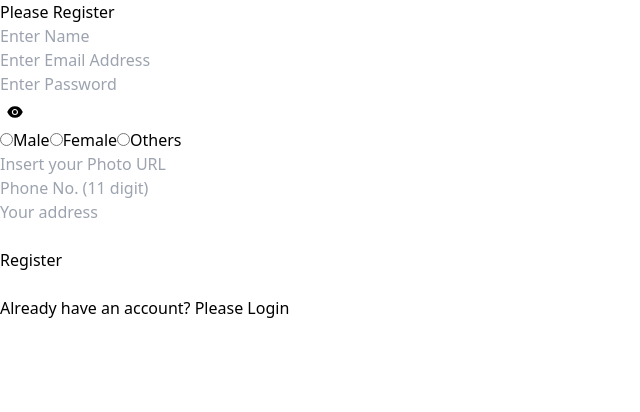
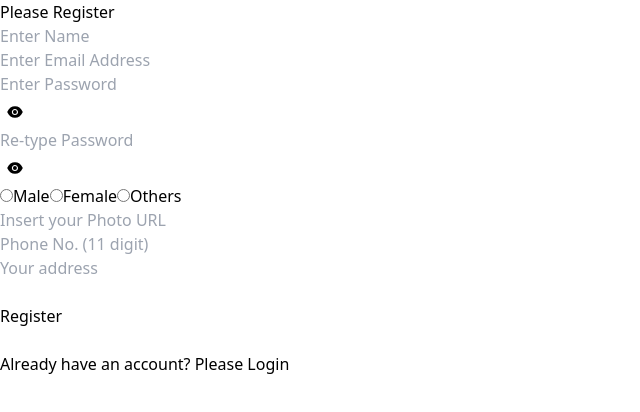
Before and after one commit to NushratNowrin/craftopia-client-side, a React (Vite) app: page /register in a window 1280 px wide. Shown: the top 412 px of the page, without its empty margins (0-640 px from the left). Built offline with nearby package versions, Linux system fonts and the light colour scheme; no server answers.

Commit message:
register page done

```diff
--- a/package.json
+++ b/package.json
@@ -10,6 +10,7 @@
     "preview": "vite preview"
   },
   "dependencies": {
+    "@hookform/resolvers": "^3.1.1",
     "firebase": "^9.22.2",
     "localforage": "^1.10.0",
     "match-sorter": "^6.3.1",
@@ -19,7 +20,8 @@
     "react-hook-form": "^7.44.3",
     "react-icons": "^4.9.0",
     "react-router-dom": "^6.13.0",
-    "sort-by": "^0.0.2"
+    "sort-by": "^0.0.2",
+    "yup": "^1.2.0"
   },
   "devDependencies": {
     "@types/react": "^18.0.37",
--- a/src/Pages/Registration/Register.jsx
+++ b/src/Pages/Registration/Register.jsx
@@ -5,12 +5,20 @@ import { useContext } from "react";
 import "../Login/Login.css";
 import { AuthContext } from "../../Providers/AuthProvider";
 import useTitle from "../../hooks/useTitle";
+import { useForm } from "react-hook-form"
 
 const Register = () => {
 	const [showError, setShowError] = useState("");
 	const [success, setSuccess] = useState("");
 	const [passwordType, setPasswordType] = useState("password");
+	const [passwordTypeConfirm, setPasswordTypeConfirm] = useState("password");
 	const [passwordInput, setPasswordInput] = useState("");
+	const [passwordInputConfirm, setPasswordInputConfirm] = useState("");
+
+    const {handleSubmit} = useForm();
+    const formSubmit = data => {
+        console.log(data)
+    }
 
 	const { user, createUser } = useContext(AuthContext);
 	useTitle("Register");
@@ -22,8 +30,18 @@ const Register = () => {
 		}
 		setPasswordType("password");
 	};
+	const togglePasswordConfirm = () => {
+		if (passwordTypeConfirm === "password") {
+			setPasswordTypeConfirm("text");
+			return;
+		}
+		setPasswordTypeConfirm("password");
+	};
 	const handlePasswordChange = (evnt) => {
 		setPasswordInput(evnt.target.value);
+	};
+	const handlePasswordChangeConfirm = (evnt) => {
+		setPasswordInputConfirm(evnt.target.value);
 	};
 	const getFormData = (event) => {
 		setSuccess("");
@@ -74,7 +92,7 @@ const Register = () => {
 		<div className='w-50 p-10 bg-slate-200 text-center'>
 			<div className='bg-slate-400 md:w-8/12 m-auto py-16 md:px-20 rounded mb-10'>
 				<h4 className='text-2xl font-bold mb-6 text-black'>Please Register</h4>
-				<form onSubmit={getFormData}>
+				<form onSubmit={handleSubmit(formSubmit)}>
 					<input
 						type='text'
 						name='name'
@@ -112,15 +130,38 @@ const Register = () => {
 							)}
 						</span>
 					</div>
+					<div className='flex items-center justify-center'>
+						<input
+							type={passwordTypeConfirm}
+							onChange={handlePasswordChangeConfirm}
 
-                    <div className="my-3">
-                    <input type='radio' name='gender' id='male' value='male' />
-					<label htmlFor='male' className="mr-5">Male</label>
-					<input type='radio' name='gender' id='female' value='female' />
-					<label htmlFor='female'  className="mr-5">Female</label>
-					<input type='radio' name='gender' id='others' value='others' />
-					<label htmlFor='others'>Others</label>
-                    </div>
+							name='confirm-password'
+							id='confirm-password'
+							placeholder='Re-type Password'
+							required
+							className='py-1 w-3/5 md:w-2/6 px-3 rounded-l my-2'
+						/>
+						<span onClick={togglePasswordConfirm}>
+							{passwordTypeConfirm === "password" ? (
+								<AiFillEye className='eyeIcon bg-white' />
+							) : (
+								<AiFillEyeInvisible className='eyeIcon bg-white' />
+							)}
+						</span>
+					</div>
+
+					<div className='my-3'>
+						<input type='radio' name='gender' id='male' value='male' />
+						<label htmlFor='male' className='mr-5'>
+							Male
+						</label>
+						<input type='radio' name='gender' id='female' value='female' />
+						<label htmlFor='female' className='mr-5'>
+							Female
+						</label>
+						<input type='radio' name='gender' id='others' value='others' />
+						<label htmlFor='others'>Others</label>
+					</div>
 
 					<input
 						type='text'
```
Also changed, not shown: 1 other file (tests, documents, lock files or other folders).
